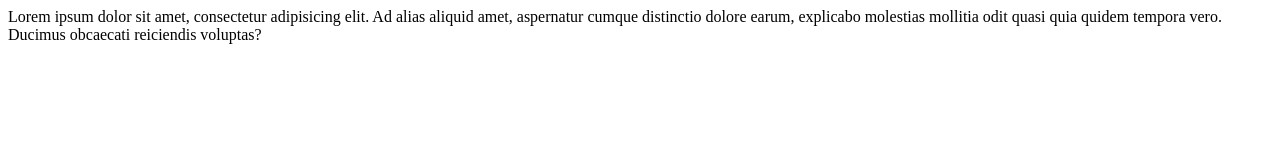
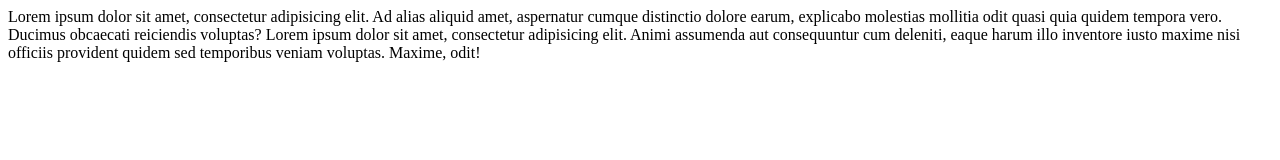
Before and after one commit to HamzaHassan77/hello, a plain HTML site: page index.html in a window 1280 px wide. Drawn offline with Linux system fonts and the light colour scheme.

Commit message:
added a paragraph

```diff
--- a/index.html
+++ b/index.html
@@ -11,5 +11,6 @@
 <body>
 
 Lorem ipsum dolor sit amet, consectetur adipisicing elit. Ad alias aliquid amet, aspernatur cumque distinctio dolore earum, explicabo molestias mollitia odit quasi quia quidem tempora vero. Ducimus obcaecati reiciendis voluptas?
+Lorem ipsum dolor sit amet, consectetur adipisicing elit. Animi assumenda aut consequuntur cum deleniti, eaque harum illo inventore iusto maxime nisi officiis provident quidem sed temporibus veniam voluptas. Maxime, odit!
 </body>
 </html>
```
